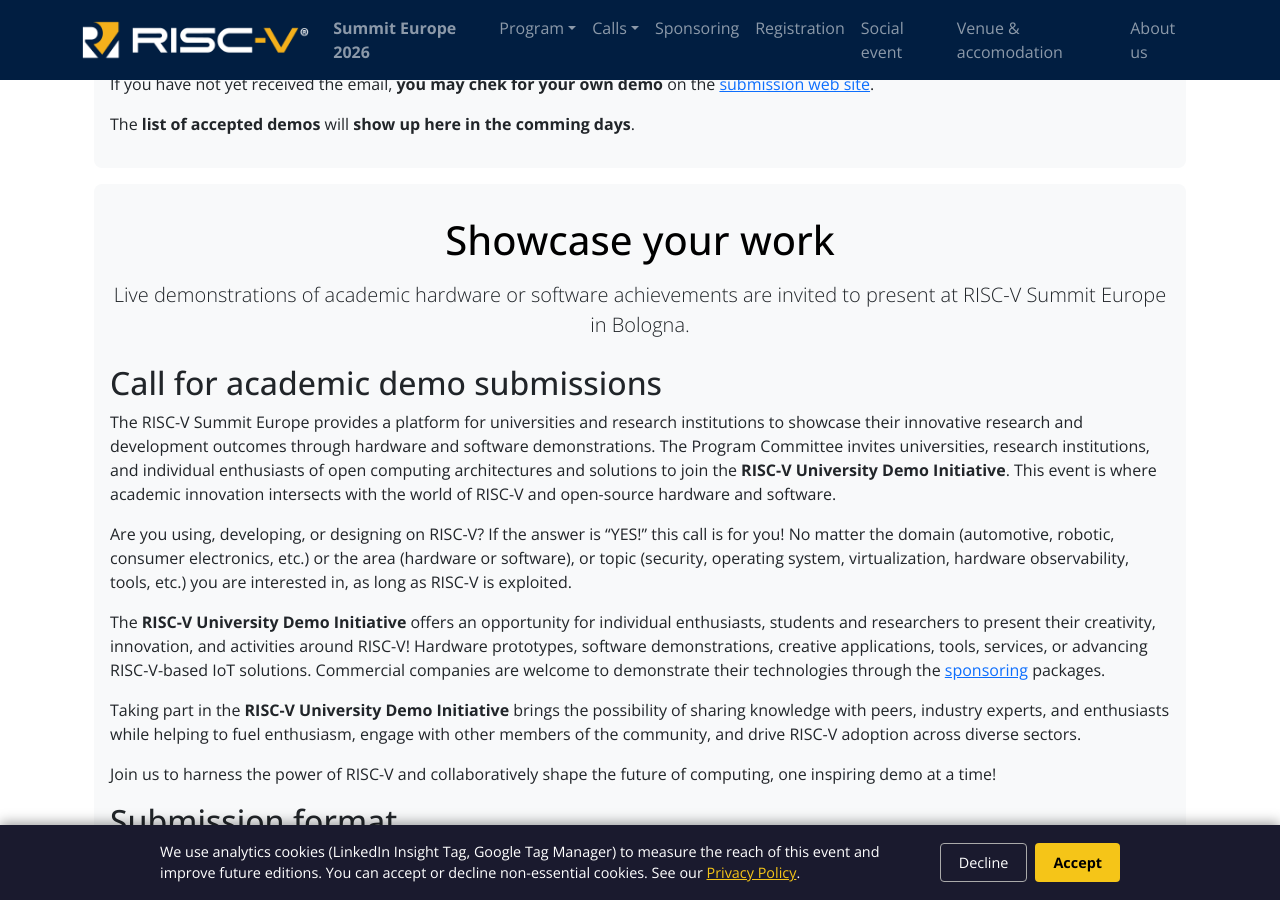
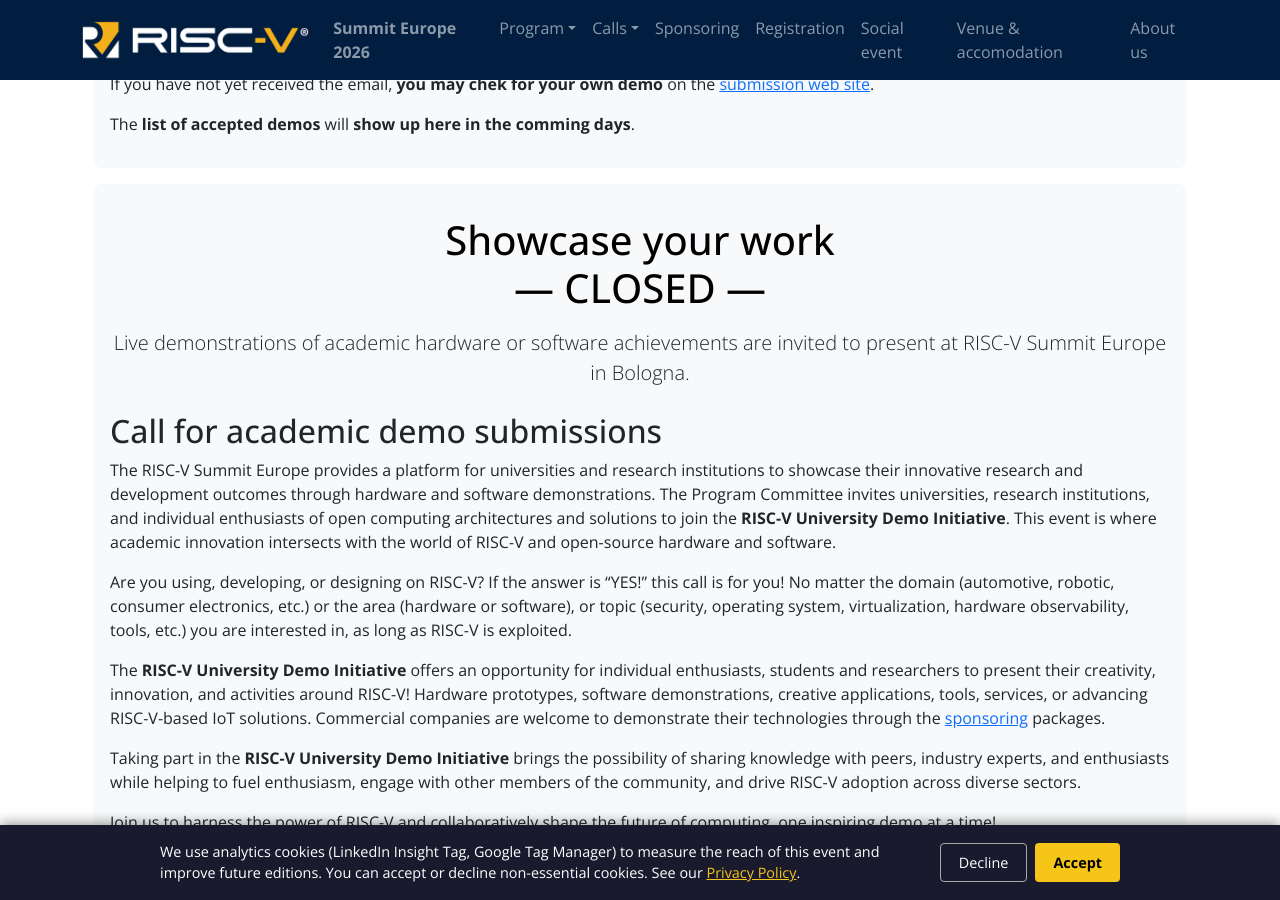
Before and after one commit to riscv-europe/summit-website-development, a Jekyll site: the page built from summit/2026/call-for-demos.md, in a window 1280 px wide and 900 px high, scrolled down 588 px. Built offline with Jekyll 4.4.1, drawn with Linux system fonts in a browser that asks for light colours.

Commit message:
Add: calls for demos and main conf. are closed.

```diff
--- a/_layouts/summit2026.html
+++ b/_layouts/summit2026.html
@@ -45,9 +45,9 @@
             <li class="nav-item dropdown">
               <a {% if page.url == "/summit/2026/cfp.html" %}class="nav-link dropdown-toggle active" aria-current="page"{% else %}class="nav-link dropdown-toggle"{% endif %} role="button" data-bs-toggle="dropdown">Calls</a>
               <ul class="dropdown-menu">
-                <li><a class="dropdown-item" href="call-for-contrib">Main program</a></li>
+                <li><a class="dropdown-item" href="call-for-contrib">Main program (closed)</a></li>
                 <!-- <li><a class="dropdown-item" href="dev-zone">Board Dev Zone (closed)</a></li> -->
-                <li><a class="dropdown-item" href="call-for-demos">University demos</a></li>
+                <li><a class="dropdown-item" href="call-for-demos">University demos (closed)</a></li>
                 <li><a class="dropdown-item" href="side-events">Side events</a></li>
               </ul>
             </li>
--- a/summit/2026/call-for-demos.md
+++ b/summit/2026/call-for-demos.md
@@ -21,7 +21,7 @@
 {% include jumboboxend.html %}
 
 {% include jumboboxstart.html
-    title = "Showcase your work"
+    title = "Showcase your work<br>&mdash; CLOSED &mdash;"
     lead = "Live demonstrations of academic hardware or software achievements are invited to present at RISC-V Summit Europe in Bologna."
 %}
 
```
Also changed, not shown: summit/2026/call-for-contrib.md (+1 -1 lines).
